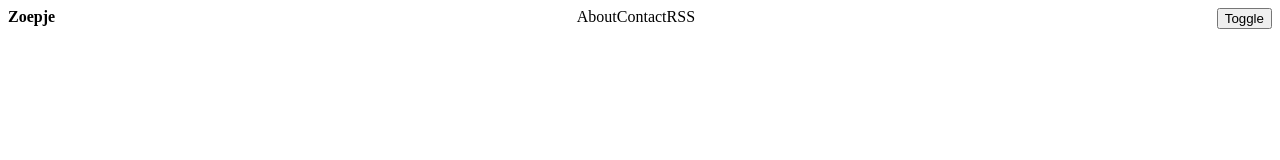
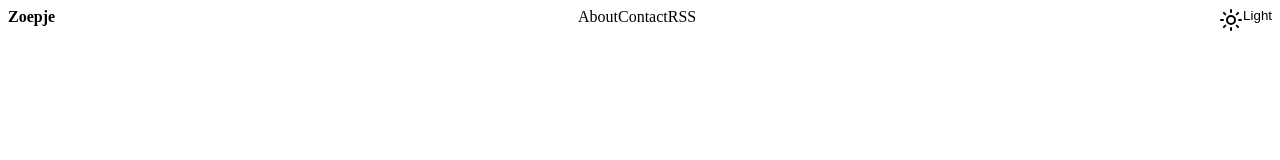
Before and after one commit to zoepje/i-love-web, a SvelteKit app: page / in a window 1280 px wide. Shown: the top 160 px of the page. Built offline with nearby package versions, Linux system fonts and the light colour scheme.

Commit message:
dark mode toggle

```diff
--- a/package.json
+++ b/package.json
@@ -34,6 +34,9 @@
 		"@fontsource/jetbrains-mono": "^5.0.21",
 		"@fontsource/manrope": "^5.0.21",
 		"lucide-svelte": "^0.438.0",
-		"open-props": "^1.7.6"
+		"open-props": "^1.7.6",
+		"rehype-slug": "^6.0.0",
+		"remark-toc": "^9.0.0",
+		"remark-unwrap-images": "^4.0.0"
 	}
 }
--- a/src/app.html
+++ b/src/app.html
@@ -1,11 +1,18 @@
 <!doctype html>
-<html lang="en">
+<html lang="nl">
 	<head>
 		<meta charset="utf-8" />
 		<link rel="icon" href="https://fav.farm/🖥" />
 		<link href="css/Prism-A11y-Dark.css" rel="stylesheet" />
 		<meta name="viewport" content="width=device-width, initial-scale=1" />
 		%sveltekit.head%
+		<script type="module">
+			const theme = localStorage.getItem('color-scheme')
+
+			theme
+				? document.documentElement.setAttribute('color-scheme', theme)
+				: localStorage.setItem('color-scheme', 'dark')
+		</script>
 	</head>
 	<body data-sveltekit-preload-data="hover">
 		<div style="display: contents">%sveltekit.body%</div>
--- /dev/null
+++ b/src/lib/theme.ts
@@ -0,0 +1,23 @@
+import { browser } from "$app/environment"
+import { writable } from "svelte/store"
+
+type Theme = 'light' | 'dark'
+
+const userTheme = browser && localStorage.getItem('color-scheme')
+
+export const theme = writable(userTheme ?? 'dark')
+
+export function toggleTheme() {
+  theme.update(currentTheme => {
+    const newTheme = currentTheme === 'dark' ? 'light' : 'dark'
+
+    document.documentElement.setAttribute('color-scheme', newTheme)
+    localStorage.setItem('color-scheme', newTheme)
+
+    return newTheme
+  })
+}
+
+export function setTheme(newTheme: Theme) {
+  theme.set(newTheme)
+}
--- a/src/routes/header.svelte
+++ b/src/routes/header.svelte
@@ -1,5 +1,6 @@
 <script lang="ts">
   import * as config from '$lib/config'
+	import Toggle from './toggle.svelte';
 </script>
 
 <nav>
@@ -19,7 +20,7 @@
     </li>
   </ul>
 
-  <button>Toggle</button>
+  <Toggle />
 </nav>
 
 <style>
--- /dev/null
+++ b/src/routes/toggle.svelte
@@ -0,0 +1,35 @@
+<script lang="ts">
+  import { fly } from 'svelte/transition'
+  import { Moon, Sun } from 'lucide-svelte'
+  import { theme, toggleTheme } from '$lib/theme'
+</script>
+
+<button on:click={toggleTheme} aria-label="Toggle theme">
+  {#if $theme === 'dark'}
+    <div in:fly={{ y: 20 }}>
+      <Sun />
+      <span>Light</span>
+    </div>
+  {:else}
+    <div in:fly={{ y: -20 }}>
+      <Moon />
+      <span>Dark</span>
+    </div>
+  {/if}
+</button>
+
+<style>
+  button {
+    padding: 0;
+		font-weight: inherit;
+		background: none;
+		border: none;
+		box-shadow: none;
+		overflow: hidden;
+  }
+
+  button > * {
+		display: flex;
+		gap: var(--size-2);
+	}
+</style>
--- a/svelte.config.js
+++ b/svelte.config.js
@@ -1,11 +1,16 @@
 import adapter from '@sveltejs/adapter-auto';
 import { vitePreprocess } from '@sveltejs/vite-plugin-svelte';
 
-import { mdsvex } from 'mdsvex'
+import { mdsvex } from 'mdsvex';
+import remarkUnwrapImages from 'remark-unwrap-images';
+import remarkToc from 'remark-toc';
+import rehypeSlug from 'rehype-slug';
 
 /** @type {import('mdsvex').MdsvexOptions} */
 const mdsvexOptions = {
 	extensions: ['.md'],
+	remarkPlugins: [remarkUnwrapImages, [remarkToc, { tight: true }]],
+	rehypePlugins: [rehypeSlug],
 }
 
 /** @type {import('@sveltejs/kit').Config} */
```
Also changed, not shown: src/Sprints/Sprint 1.md (+2 -0 lines), 1 other file (tests, documents, lock files or other folders).
